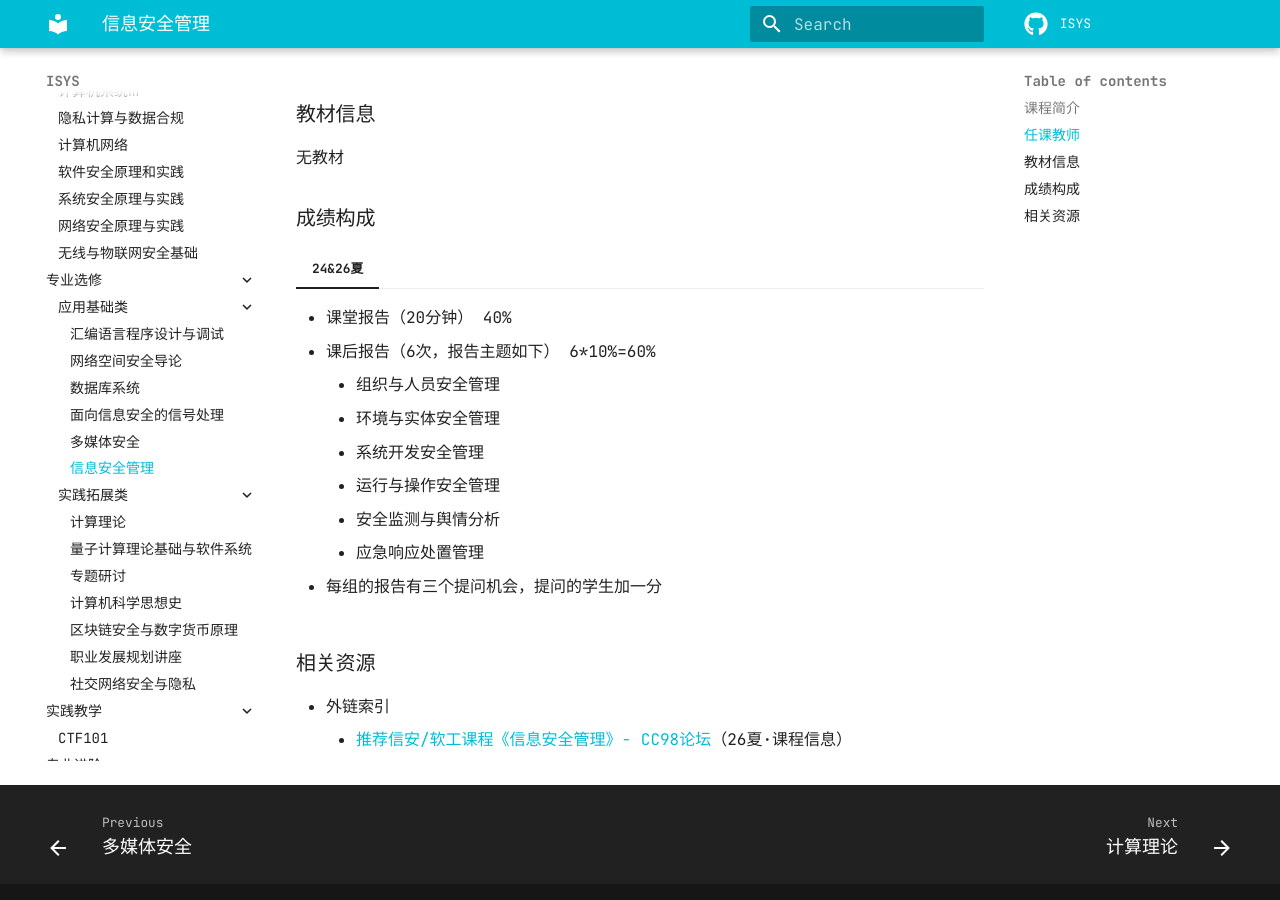
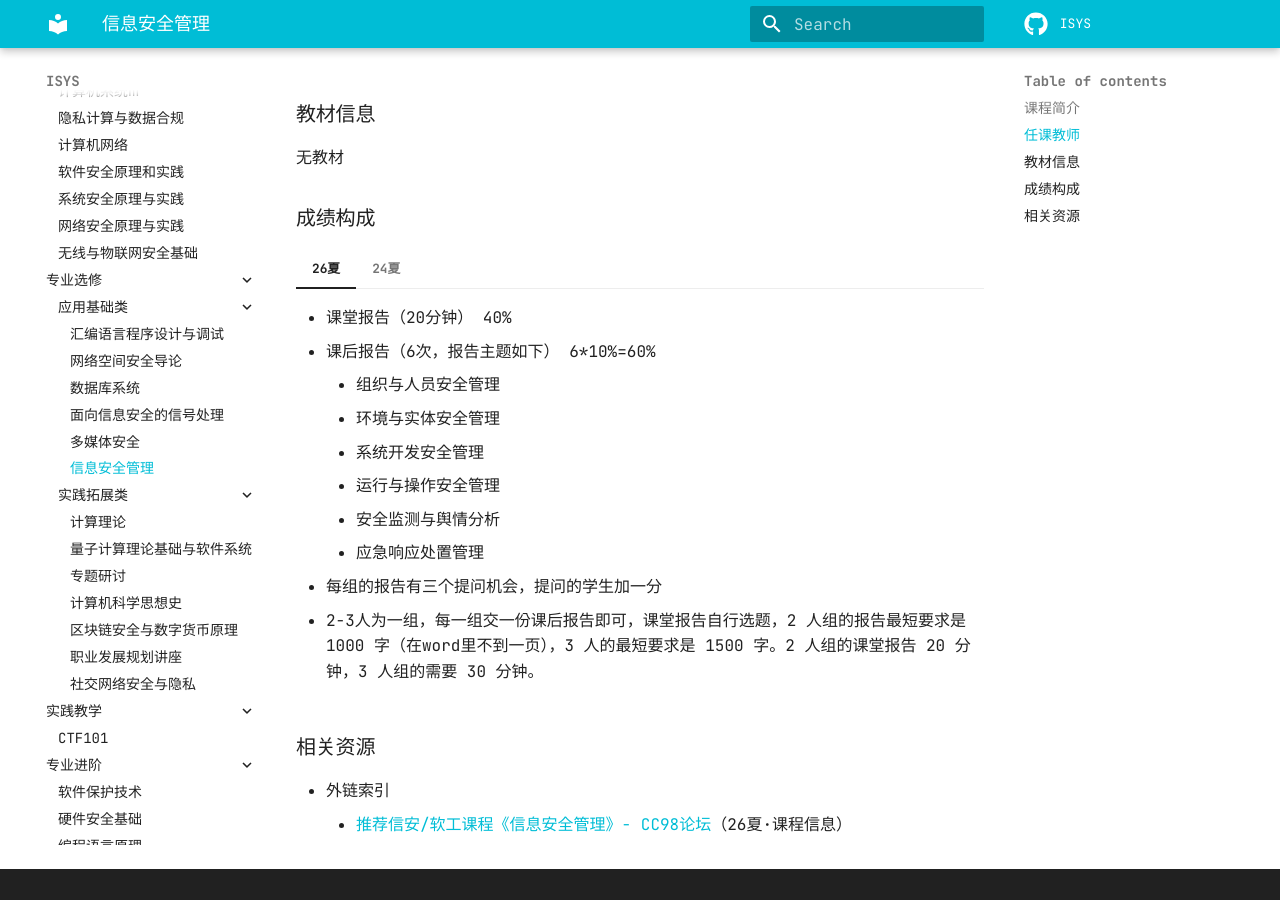
Before and after one commit to dreamem0ra1n/ISYS, an MkDocs documentation site: the page built from docs/专业选修/应用基础类/信息安全管理.md, in a window 1280 px wide and 900 px high, scrolled down 737 px. Built offline with MkDocs 1.6.1 and Material for MkDocs 9.7.7, drawn with Linux system fonts in a browser that asks for light colours; comment, search, counter and statistics services are not loaded.

Commit message:
202605018_一些增删改查

```diff
--- a/docs/专业选修/应用基础类/信息安全管理.md
+++ b/docs/专业选修/应用基础类/信息安全管理.md
@@ -39,6 +39,19 @@
         - 安全监测与舆情分析
         - 应急响应处置管理
     - 每组的报告有三个提问机会，提问的学生加一分
+    - 2-3人为一组，每一组交一份课后报告即可，课堂报告自行选题，2 人组的报告最短要求是 1000 字（在word里不到一页），3 人的最短要求是 1500 字。2 人组的课堂报告 20 分钟，3 人组的需要 30 分钟。
+
+=== "24夏"
+    - 课堂报告（20分钟） 40%
+    - 课后报告（6次，报告主题如下） 6*10%=60%
+        - 组织与人员安全管理
+        - 环境与实体安全管理
+        - 系统开发安全管理
+        - 运行与操作安全管理
+        - 安全监测与舆情分析
+        - 应急响应处置管理
+    - 每组的报告有三个提问机会，提问的学生加一分
+
 ### 相关资源
 - 外链索引
     - [推荐信安/软工课程《信息安全管理》- CC98论坛](https://www.cc98.org/topic/6485597)（26夏·课程信息）
```
Also changed, not shown: other parts of docs/专业选修/应用基础类/信息安全管理.md (+1 -1 lines), docs/专业必修/网络安全原理与实践.md (+2 -0 lines), docs/专业必修/隐私计算与数据合规.md (+1 -1 lines), docs/专业选修/应用基础类/多媒体安全.md (+3 -5 lines), docs/专业选修/应用基础类/数据库系统.md (+1 -0 lines).
